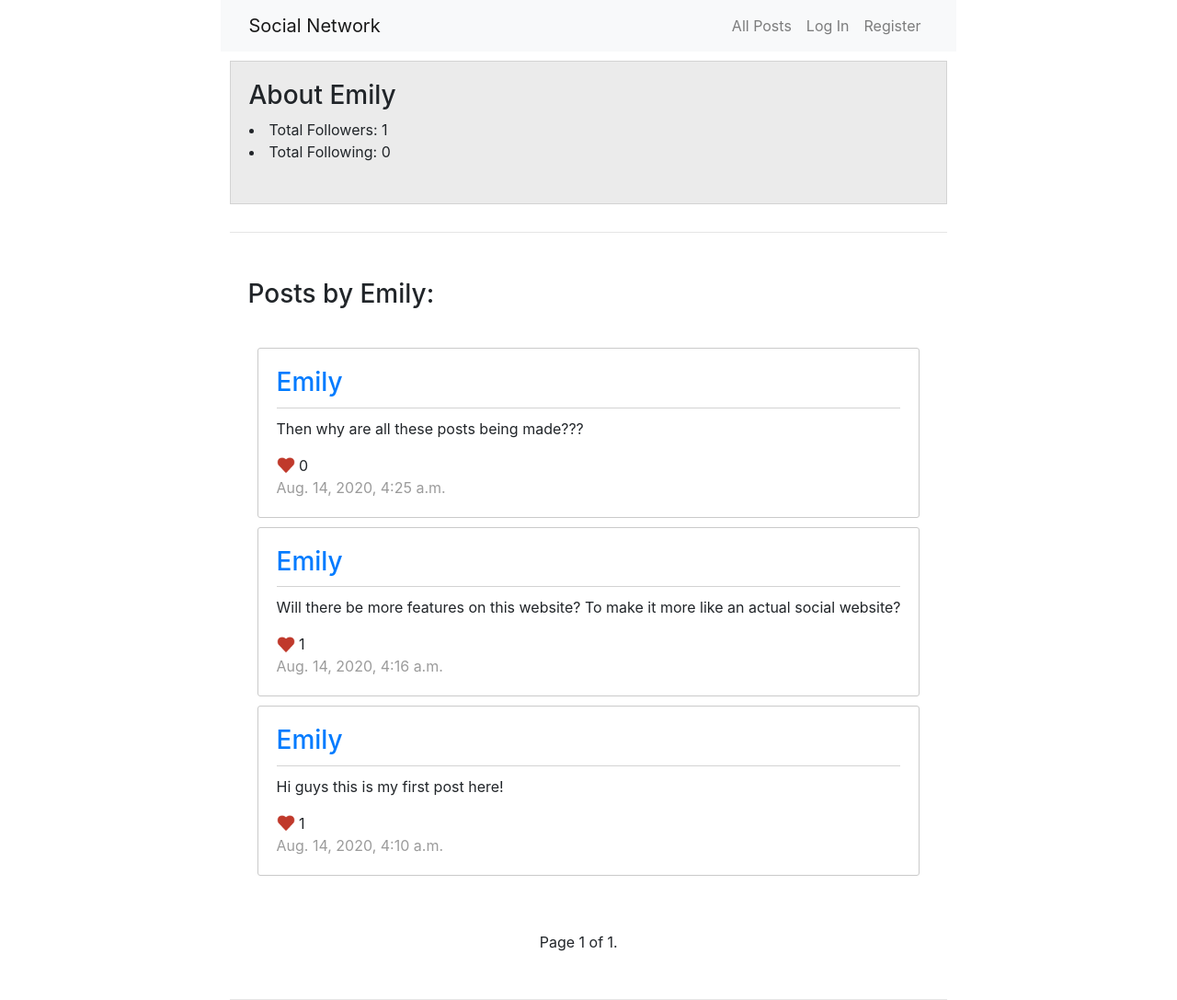
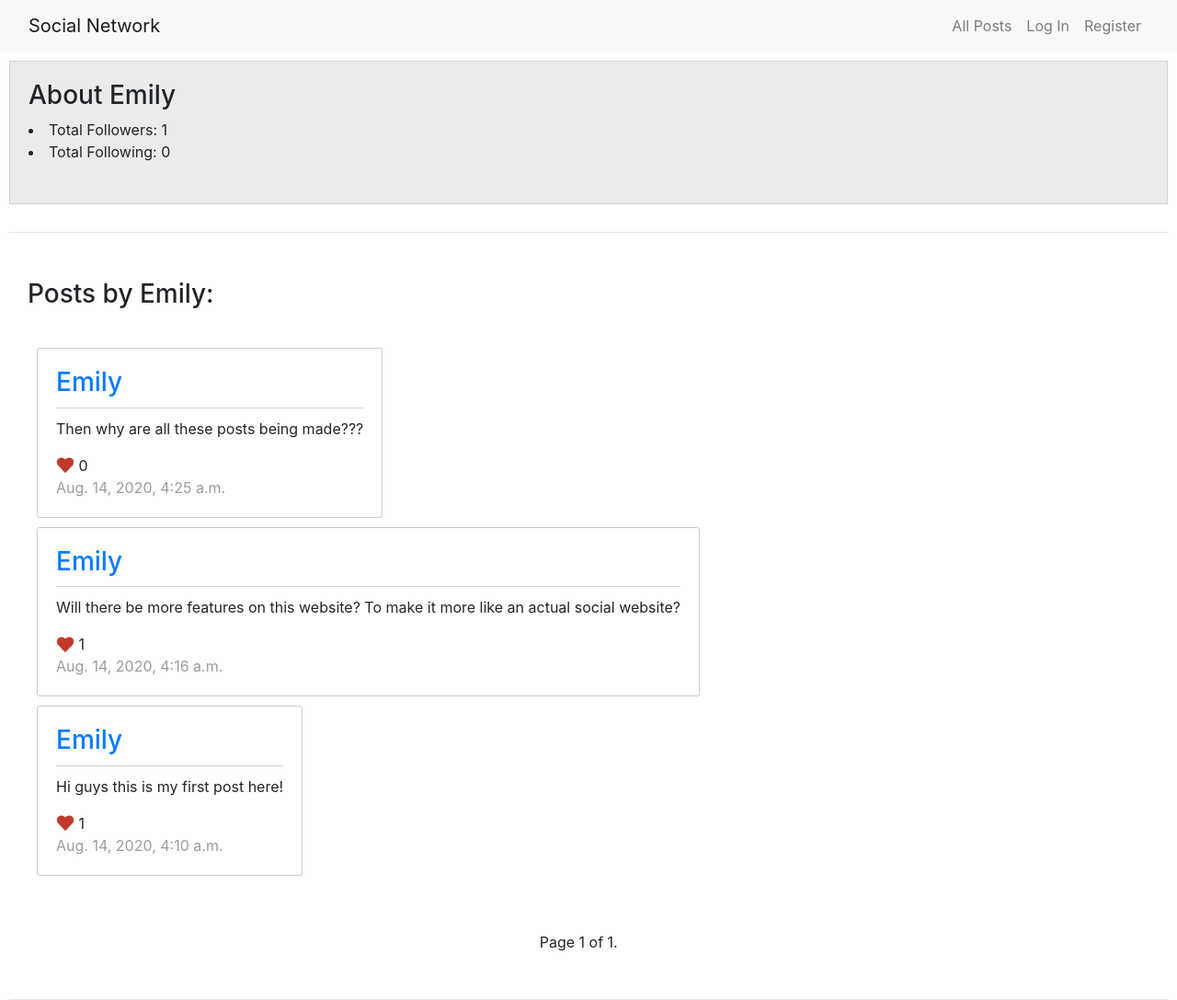
Before and after one commit to sahilsao/Basic-Social-Network-master, a Django app: a page that uses network/templates/network/layout.html in a window 1280 px wide. Shown: the whole page at 92% size. Run offline with Django 3.2, Linux system fonts and the light colour scheme; data comes from the database, SQL or seed files in the repository; some libraries are stand-ins or nearby versions.

Commit message:
Update styles.css

```diff
--- a/network/static/network/styles.css
+++ b/network/static/network/styles.css
@@ -1,5 +1,5 @@
 html, body {
-    width: fit-content;
+    width: 100;
     height: 100%;
     margin-left: auto;
     margin-right: auto;
@@ -47,6 +47,7 @@ hr {
 
 .post_container {
     padding: 20px;
+    width: fit-content;
     border: 1px solid rgb(202, 202, 202);
     border-radius: 3px;
     margin: 10px;
```
